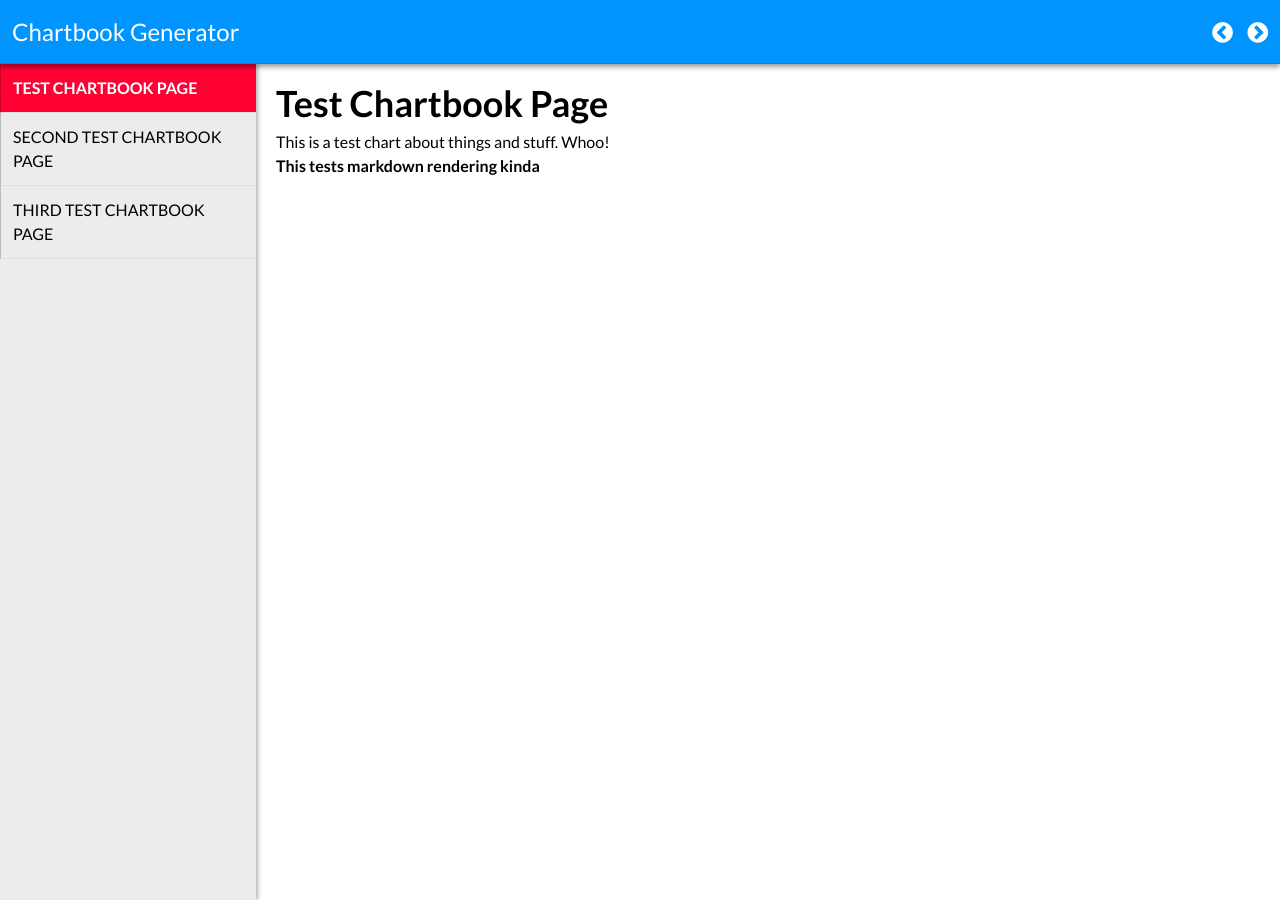
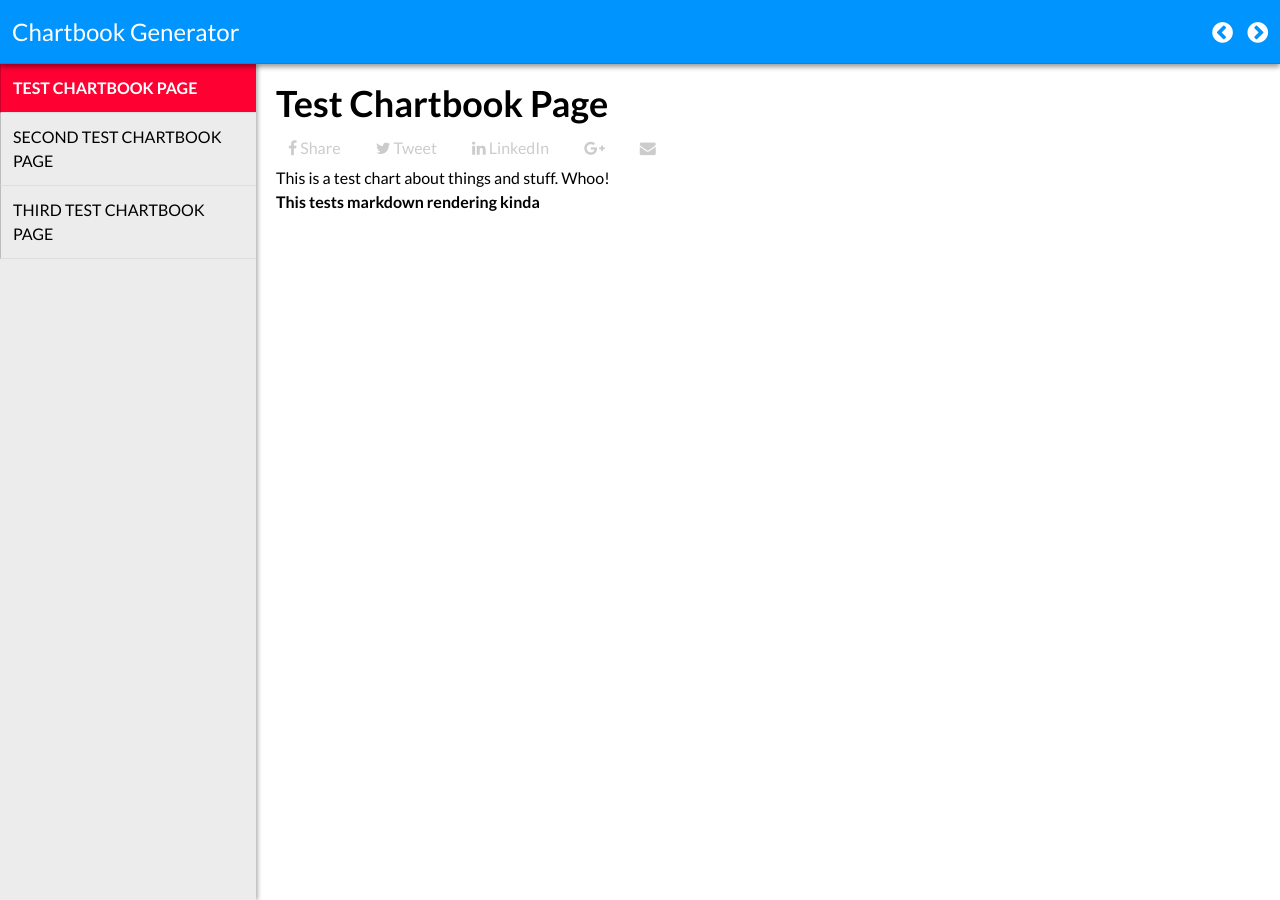
Before and after one commit to TaxFoundation/chartbook, a Jekyll site: the page built from index.html, in a window 1280 px wide. Built offline with Jekyll 4.4.1, drawn with Linux system fonts in a browser that asks for light colours; nearby versions of some CDN libraries.

Commit message:
Add basic social sharing, fixes #9

```diff
--- a/_config.yml
+++ b/_config.yml
@@ -4,8 +4,7 @@ description: > # this means to ignore newlines until "baseurl:"
   Write an awesome description for your new site here. You can edit this
   line in _config.yml. It will appear in your document head meta (for
   Google search results) and in your feed.xml site description.
-baseurl: "" # the subpath of your site, e.g. /blog/
-url: "http://taxfoundation.org" # the base hostname & protocol for your site
+url: "http://taxfoundation.org/chartbook/#" # the base hostname & protocol for your site
 permalink: :title
 # Setup and configure collection for chartbook slides
 collections:
--- a/_includes/nav.html
+++ b/_includes/nav.html
@@ -1,7 +1,7 @@
 <nav id="nav-menu">
   <ul>
   {% for slide in site.slides %}
-    <li onclick="changeSlide('{{ slide.title | slugify }}')" {% if slide.color %}style="background-color:{{ slide.color }};color:#fff;font-weight:700"{% endif %}>{{ slide.title }}</li>
+    <li onclick="changeSlide('#{{ slide.title | slugify }}')" {% if slide.color %}style="background-color:{{ slide.color }};color:#fff;font-weight:700"{% endif %}>{{ slide.title }}</li>
   {% endfor %}
   </ul>
 </nav>
--- a/_includes/slide.html
+++ b/_includes/slide.html
@@ -1,4 +1,51 @@
 <h1 class="slide-title">{{ include.slide.title }}</h1>
+{% if include.slide.subtitle %}
+  <h2>{{ include.slide.subtitle }}</h2>
+{% endif %}
+
+<p class="share-buttons">
+  <a
+    class="social-link facebook"
+    href="http://www.facebook.com/share.php?u={{ include.slide.title | slugify | uri_escape | prepend: site.url }}"
+    id="fb-share"
+    rel="nofollow"
+    target="_blank"
+    title="Share on Facebook">
+      <i class="fa fa-facebook"></i><span class="hide-on-small"> Share</span>
+  </a>
+  <a
+    class="social-link twitter"
+    href="http://twitter.com/home?status={{ include.slide.title | urlencode }}%20via%20@TaxFoundation%20{{ include.slide.title | slugify | uri_escape | prepend: site.url }}"
+    id="tweet"
+    rel="nofollow"
+    target="_blank"
+    title="Tweet this content">
+      <i class="fa fa-twitter"></i><span class="hide-on-small"> Tweet</span>
+  </a>
+  <a
+    class="social-link linkedin"
+    href="http://www.linkedin.com/shareArticle?mini=true&url={{ include.slide.title | slugify | uri_escape | prepend: site.url }}"
+    id="linkedin"
+    rel="nofollow"
+    target="_blank"
+    title="Share on LinkedIn">
+      <i class="fa fa-linkedin"></i><span class="hide-on-small"> LinkedIn</span>
+  </a>
+  <a
+    class="social-link gplus"
+    href="https://plus.google.com/share?url={{ include.slide.title | slugify | uri_escape | prepend: site.url }}"
+    id="gplus-share"
+    title="Plus 1 on Google+">
+      <i class="fa fa-google-plus"></i>
+  </a>
+  <a
+    class="social-link email"
+    href="mailto:?body=Take a look at this chart I found: {{ include.slide.title }}. You can see it here: {{ include.slide.title | slugify | uri_escape | prepend: site.url }}"
+    id="email-share"
+    title="Email to a Friend">
+      <i class="fa fa-envelope"></i>
+  </a>
+</p>
 
 {% if include.slide.chart %}
   <img src="/images/{{ include.slide.chart }}">
--- a/_sass/_navigation.scss
+++ b/_sass/_navigation.scss
@@ -70,6 +70,10 @@ nav {
     padding: 12px;
     width: inherit;
   }
+
+  .active-li {
+    background-color: lighten($nav-background-color, 10%);
+  }
 }
 
 .nav-button {
--- a/_sass/_slide.scss
+++ b/_sass/_slide.scss
@@ -25,3 +25,55 @@ section {
 img {
   width: 100%;
 }
+
+a.social-link {
+  display:inline-block;
+  background-color: #fff;
+  color: #ccc;
+  text-decoration:none;
+  padding:6px 12px;
+  margin: 0 .5rem 0 0;
+  -webkit-transition: background 0.1s linear;
+  -moz-transition: background 0.1s linear;
+  -ms-transition: background 0.1s linear;
+  -o-transition: background 0.1s linear;
+  transition: background 0.1s linear;
+}
+
+a.social-link-no-bg {
+  display:inline-block;
+  color: #fff;
+  text-decoration:none;
+  padding:6px 12px;
+  margin: 16px 8px 0 0;
+  -webkit-transition: background 0.1s linear;
+  -moz-transition: background 0.1s linear;
+  -ms-transition: background 0.1s linear;
+  -o-transition: background 0.1s linear;
+  transition: background 0.1s linear;
+}
+
+a:hover.facebook {
+  background-color:#4a66b7;
+  color: #fff;
+}
+
+a:hover.twitter {
+  background-color:#00acee;
+  color: #fff;
+}
+
+a:hover.linkedin {
+  background-color:#1b86bc;
+  color: #fff;
+}
+
+a:hover.gplus {
+  background-color:#dd4b38;
+  color: #fff;
+}
+
+a:hover.email {
+  background-color:#ff9600;
+  color: #fff;
+}
--- a/js/main.js
+++ b/js/main.js
@@ -4,6 +4,7 @@
 function setSlide() {
   if ($('.active-slide').length) {
     $('.active-slide').removeClass('active-slide');
+    $('.active-li').removeClass('active-li');
   }
 
   var firstSlide = '#' + document.getElementsByTagName('section')[0].id;
@@ -11,6 +12,7 @@ function setSlide() {
   var slideSection = $(slide);
   if (slideSection.length) {
     slideSection.addClass('active-slide');
+    $('li[onclick*="' + slide + '"').addClass('active-li');
   } else {
     window.location.hash = firstSlide;
     $(firstSlide).addClass('active-slide');
@@ -40,7 +42,7 @@ function previousSlide() {
 }
 
 function changeSlide(slide) {
-  window.location.hash = '#' + slide;
+  window.location.hash = slide;
   setSlide();
   toggleNavMenu();
 }
```
